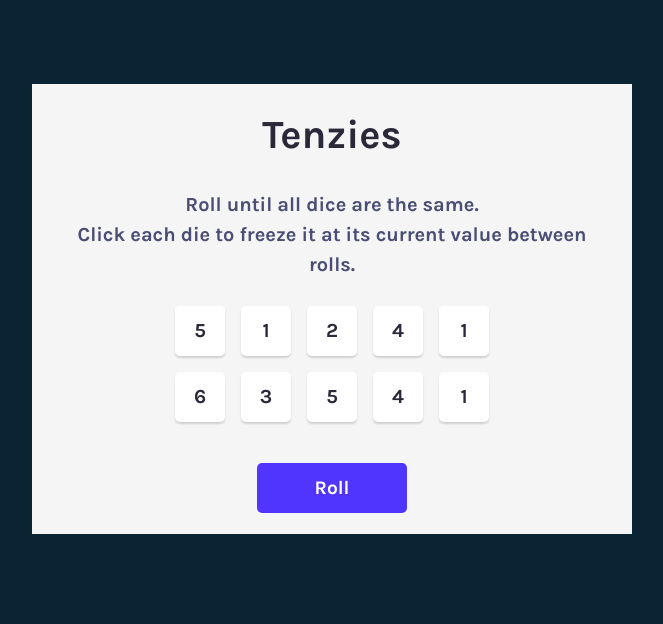
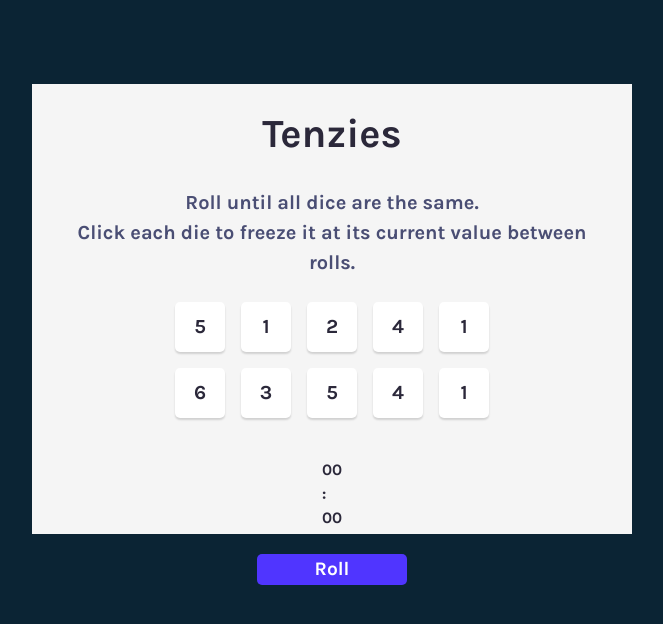
Before and after one commit to QuangLyHo/QuangLyHo.github.io, a React (Vite) app in the folder scrimba_projects/react-tenzies-game/: page / in a window 1280 px wide. Shown: the top 624 px of the page, without its empty margins (308-971 px from the left). Built offline with nearby package versions, Linux system fonts and the light colour scheme.

Commit message:
updated files

```diff
--- a/scrimba_projects/react-tenzies-game/src/App.jsx
+++ b/scrimba_projects/react-tenzies-game/src/App.jsx
@@ -1,18 +1,31 @@
 import { useState, useEffect } from 'react'
 import { nanoid } from 'nanoid'
 import Die from './Die'
+import Timer from './Timer'
 import Confetti from 'react-confetti'
 
 function App() {
   const [dice, setDice] = useState(getNewDice())
   const [tenzies, setTenzies] = useState(false)
+  const [time, setTime] = useState(0)
+  const [running, setRunning] = useState(false)
+
 
   useEffect(() => {
+    let interval
+
+    if (running) {
+      interval = setInterval(() => {
+        setTime(prevTime => prevTime + 10)
+      }, 10);
+    }
+
     const allHeld = dice.every(die => die.isHeld)
     const firstValue = dice[0].value
     const sameValue = dice.every(die => die.value === firstValue)
 
     if (allHeld && sameValue) {
+      clearInterval(interval)
       setTenzies(true)
     }
   }, [dice])
@@ -35,6 +48,7 @@ function App() {
   }
 
   function holdDice(diceId) {
+    setRunning(true)
     setDice(prevDice => prevDice.map(die => {
       return die.id === diceId ?
         {...die, isHeld: !die.isHeld} : die
@@ -49,6 +63,8 @@ function App() {
           generateDice()
       }))
     } else {
+      setTime(0)
+      setRunning(p => !p)
       setTenzies(false)
       setDice(getNewDice())
     }
@@ -71,6 +87,9 @@ function App() {
       <div className='dice-container'>
         {diceElement}
       </div>
+
+      <Timer time={time} />
+
       <button
         className='roll-btn'
         onClick={rollDice}
--- /dev/null
+++ b/scrimba_projects/react-tenzies-game/src/Timer.jsx
@@ -0,0 +1,13 @@
+import React from "react";
+
+export default function Timer(props) {
+
+
+    return (
+        <div className="timer-container">
+            <span className="timer">{("0" + Math.floor((props.time / 1000) % 60)).slice(-2)}</span>
+            :
+            <span className="timer">{("0" + ((props.time / 10) % 100)).slice(-2)}</span>
+        </div>
+    )
+}
```
